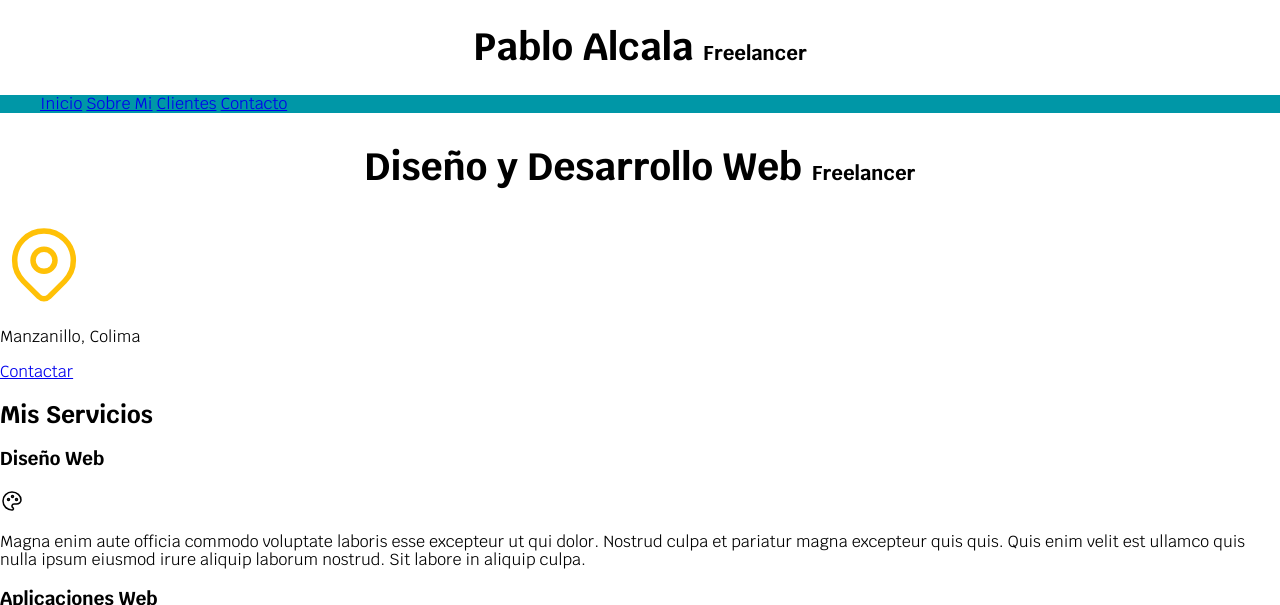
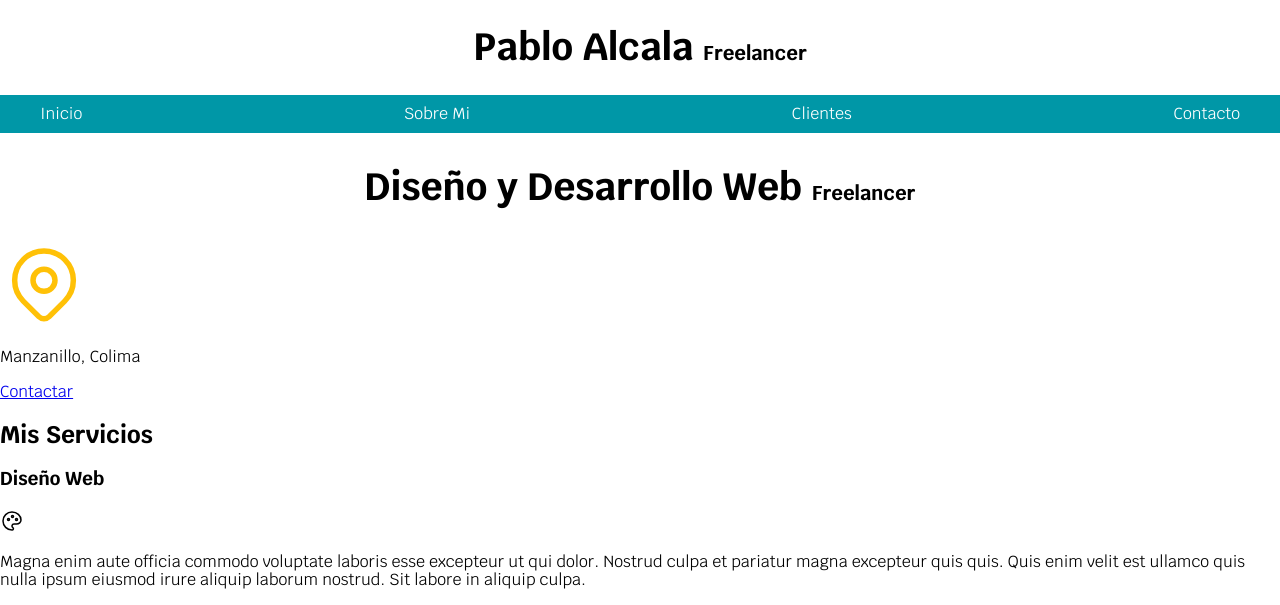
Before and after one commit to AlkaDev1/FreeLancer, a plain HTML site: page index.html in a window 1280 px wide. Shown: the top 605 px of the page. Drawn offline with Linux system fonts and the light colour scheme.

Commit message:
Se añadieron nuevos estilos a la barra de navegación

```diff
--- a/css/styles.css
+++ b/css/styles.css
@@ -35,5 +35,13 @@ body {
 }
 
 .navegacion-principal {
+    padding: 1rem;
+    display: flex;
+    flex-direction: row;
+    justify-content: space-between;
+}
 
+.navegacion-principal a {
+    color: var(--blanco);
+    text-decoration: none;
 }
```
